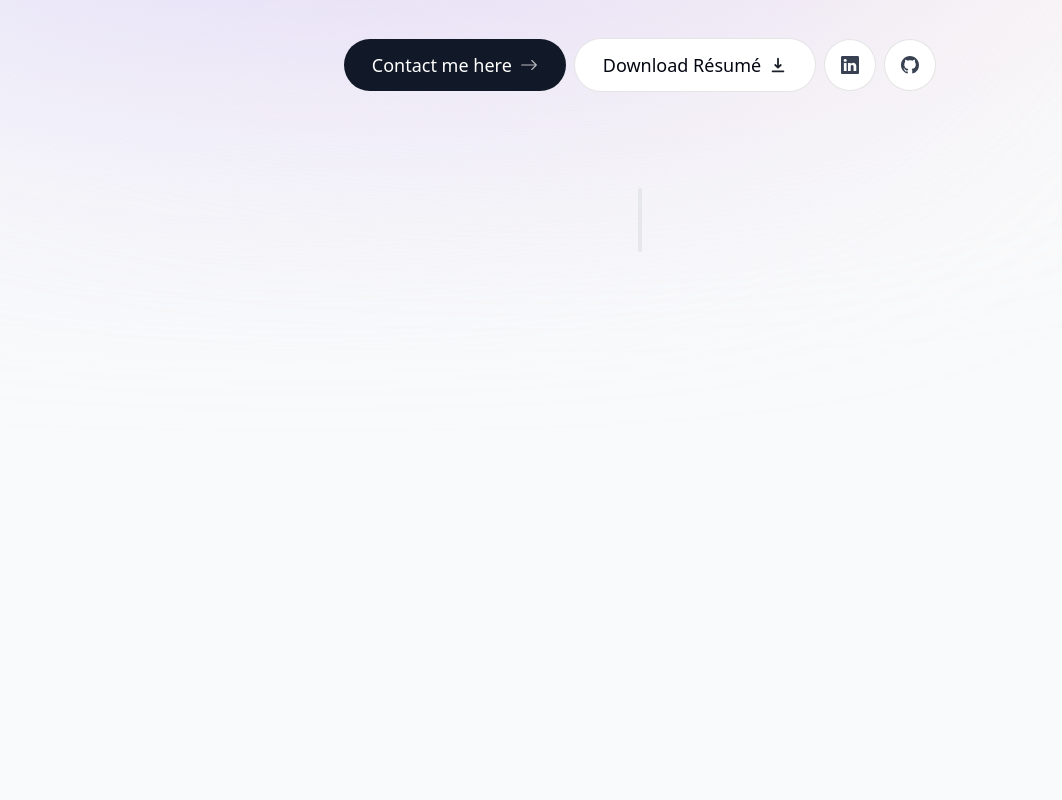
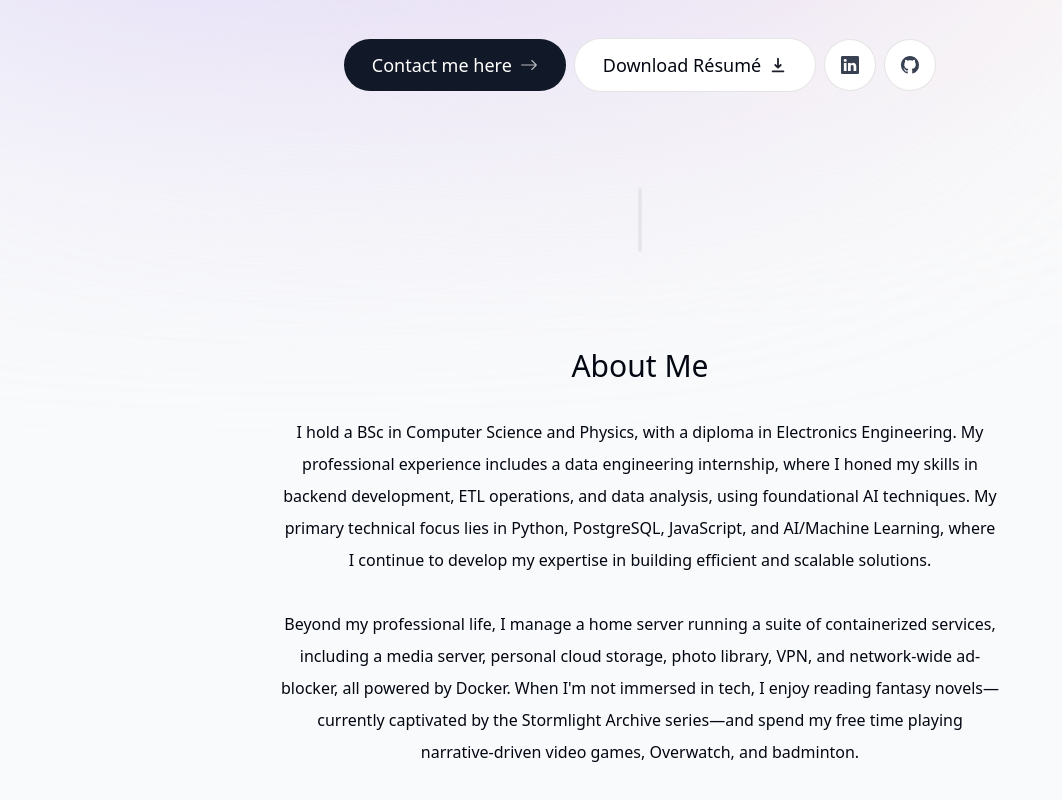
Before and after one commit to zamilbahri/portfolio-website, a Next.js app: page / in a window 1280 px wide. Shown: the part 474-1274 px from the top of the page, without its empty margins (0-1062 px from the left). Built offline with nearby package versions, Linux system fonts and the light colour scheme.

Commit message:
added about section

```diff
--- a/app/page.tsx
+++ b/app/page.tsx
@@ -1,5 +1,6 @@
 /* eslint-disable @typescript-eslint/no-unused-vars */
 
+import About from "@/components/about";
 import Intro from "@/components/intro";
 import SectionDivider from "@/components/section-divider";
 
@@ -8,6 +9,7 @@ export default function Home() {
 		<main className="flex flex-col items-center px-4">
 			<Intro />
 			<SectionDivider />
+			<About />
 		</main>
   );
 }
--- /dev/null
+++ b/components/about.tsx
@@ -0,0 +1,24 @@
+"use client";
+
+import { motion } from 'framer-motion'
+import React from 'react'
+
+const About = () => {
+	return (
+		<motion.section
+			className='mb-28 max-w-[45rem] text-center leading-8 sm:mb-40'
+		>
+			<h2 className='text-3xl font-medium capitalize mb-8' >About me</h2>
+			<p>
+				I hold a BSc in Computer Science and Physics, with a diploma in Electronics Engineering. My professional experience includes a data engineering internship, where I honed my skills in backend development, ETL operations, and data analysis, using foundational AI techniques. My primary technical focus lies in Python, PostgreSQL, JavaScript, and AI/Machine Learning, where I continue to develop my expertise in building efficient and scalable solutions.
+			</p>
+			<br></br>
+			<p>
+				Beyond my professional life, I manage a home server running a suite of containerized services, including a media server, personal cloud storage, photo library, VPN, and network-wide ad-blocker, all powered by Docker. When I'm not immersed in tech, I enjoy reading fantasy novels—currently captivated by the Stormlight Archive series—and spend my free time playing narrative-driven video games, Overwatch, and badminton.
+			</p>
+
+		</motion.section>
+	)
+}
+
+export default About
```
